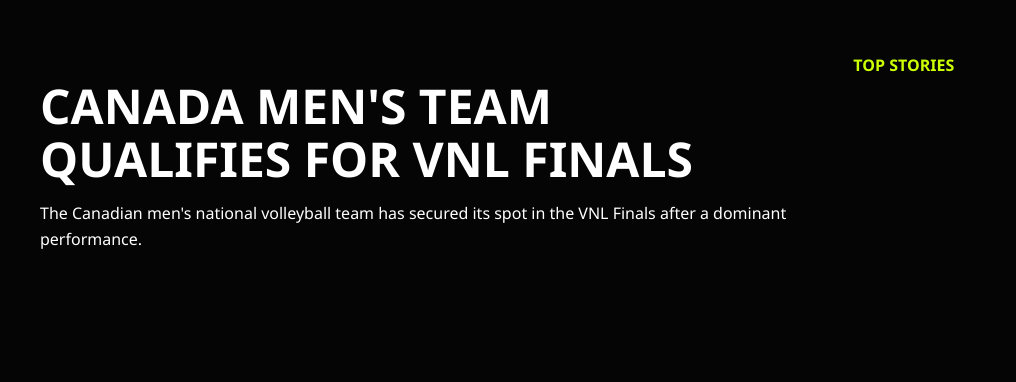
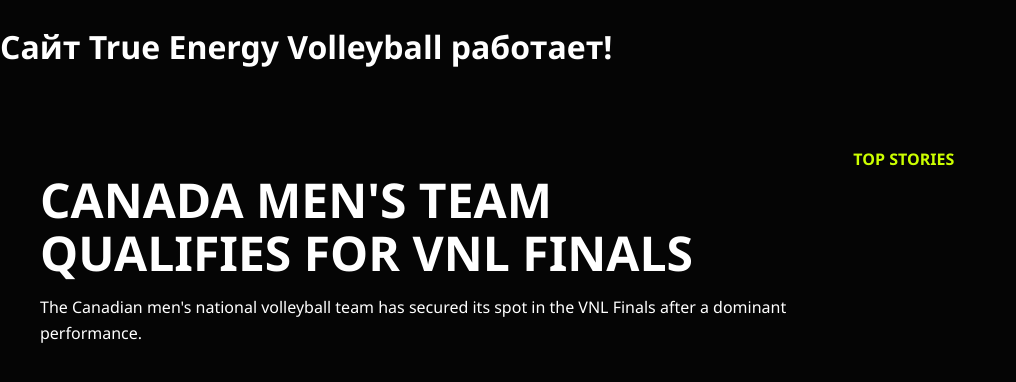
Before and after one commit to 2vh4vpwhn9-ops/truenergyvolleyball, a Jekyll site: the page built from index.md, in a window 1280 px wide. Shown: the top 382 px of the page, without its empty margins (0-1016 px from the left). Built offline with Jekyll 4.4.1, drawn with Linux system fonts in a browser that asks for light colours.

Commit message:
Update default.html

```diff
--- a/_layouts/default.html
+++ b/_layouts/default.html
@@ -1,12 +1,10 @@
- <!DOCTYPE html>
-<html lang="ru">
+<!DOCTYPE html>
+<html>
 <head>
-    <meta charset="utf-8">
-    <title>{{ page.title }}</title>
-    <!-- Прямая ссылка на ваш файл -->
     <link rel="stylesheet" href="/assets/css/style.css">
 </head>
 <body>
+    <h1>Сайт True Energy Volleyball работает!</h1>
     {{ content }}
 </body>
 </html>
```
